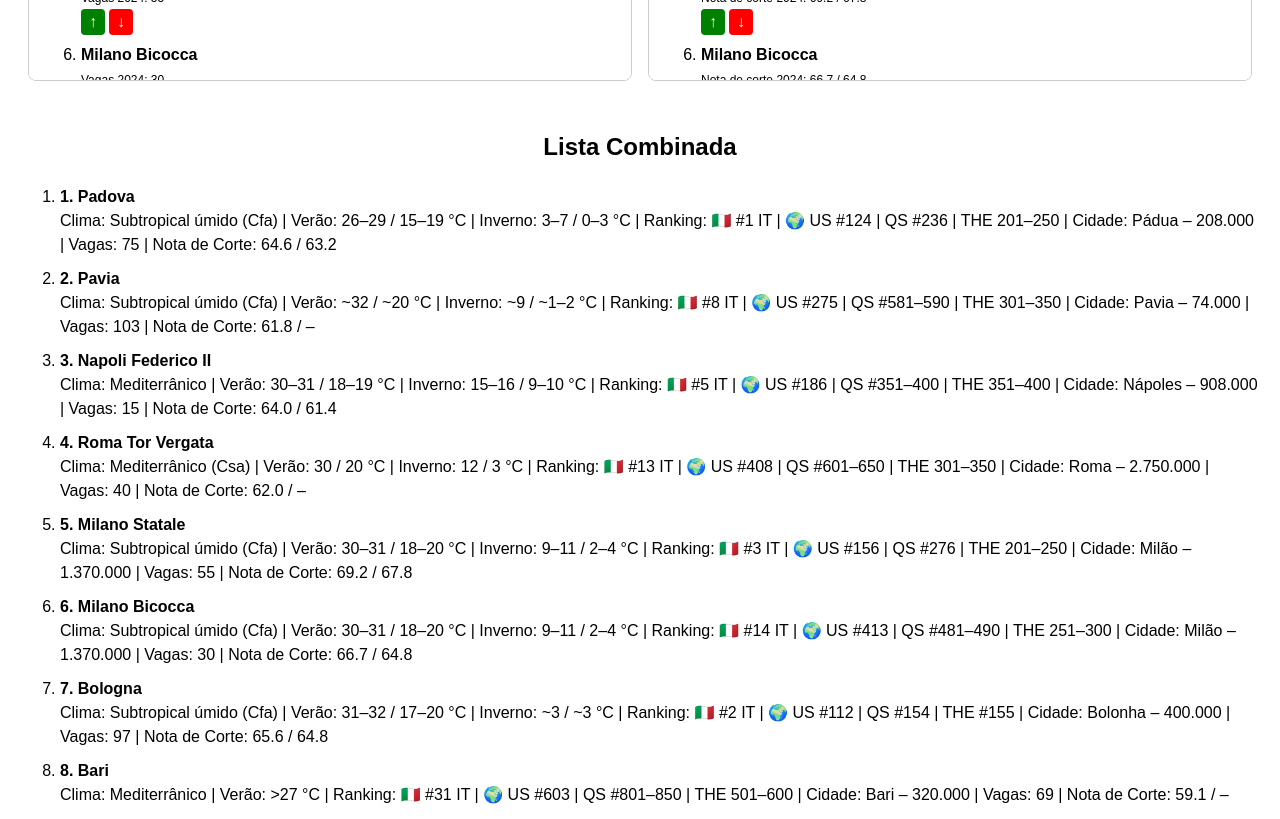
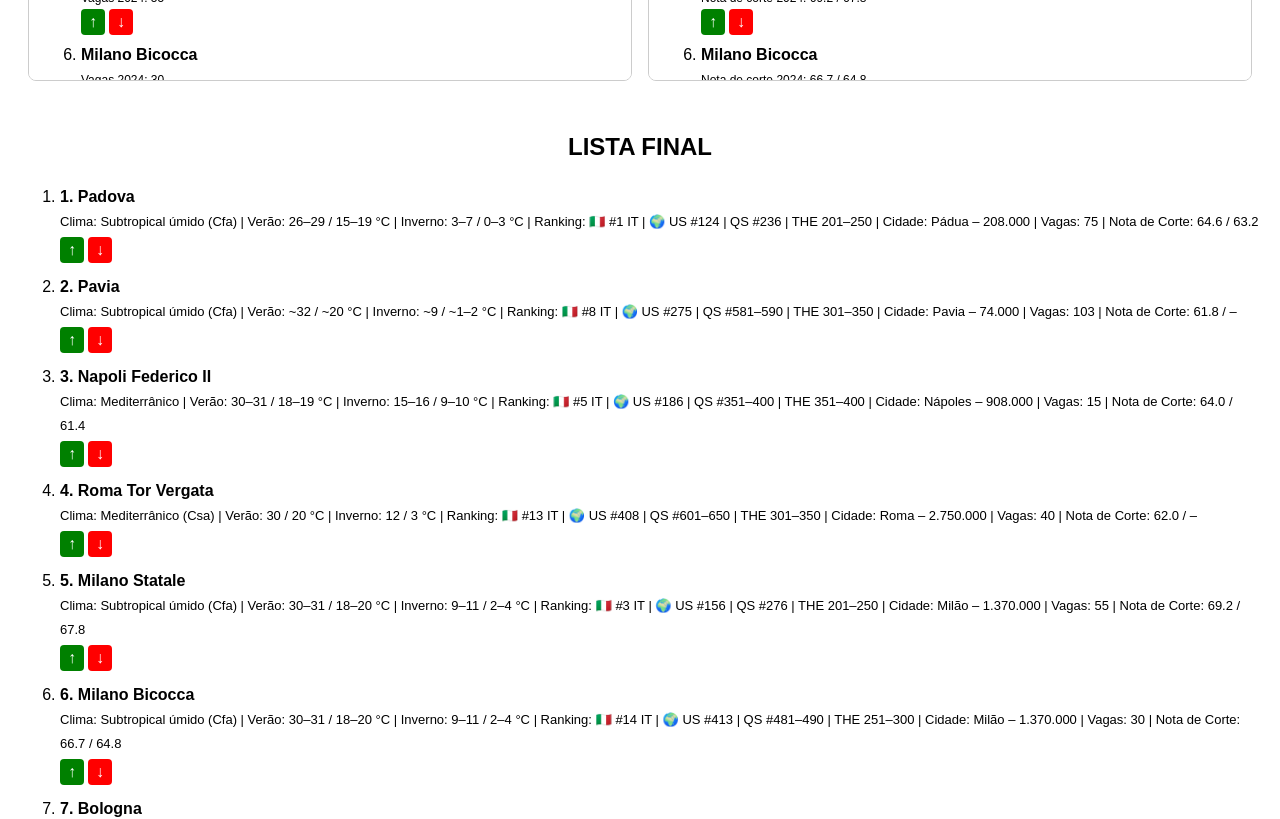
Before and after one commit to carolinessantos/choosemed, a React (Vite) app: page / in a window 1280 px wide. Shown: the part 1140-1959 px from the top of the page. Built offline with nearby package versions, Linux system fonts and the light colour scheme.

Commit message:
Update App.tsx

```diff
--- a/src/App.tsx
+++ b/src/App.tsx
@@ -92,7 +92,7 @@
   const moveDown = (index: number) => {
     if (index === list.length - 1) return;
     const newList = [...list];
-    [newList[index], newList[index + 1]] = [newList[index + 1], newList[index]];
+    [newList[index + 1], newList[index]] = [newList[index], newList[index + 1]];
     setList(newList);
   };
 
@@ -151,6 +151,20 @@
     setCombined(combinedList);
   }, [clima, ranking, cidade, vagas, notaCorte]);
 
+  const moveCombinedUp = (index: number) => {
+    if (index === 0) return;
+    const newList = [...combined];
+    [newList[index - 1], newList[index]] = [newList[index], newList[index - 1]];
+    setCombined(newList);
+  };
+
+  const moveCombinedDown = (index: number) => {
+    if (index === combined.length - 1) return;
+    const newList = [...combined];
+    [newList[index + 1], newList[index]] = [newList[index], newList[index + 1]];
+    setCombined(newList);
+  };
+
   return (
     <div style={{ backgroundColor: "white", color: "black", fontFamily: "Arial, sans-serif", padding: 20 }}>
       <h1 style={{ textAlign: "center" }}>ChooseMed</h1>
@@ -161,15 +175,23 @@
         <ListEditor title="Número de Vagas 2024" list={vagas} setList={setVagas} field="vagas2024" />
         <ListEditor title="Nota de Corte 2024" list={notaCorte} setList={setNotaCorte} field="notaCorte2024" />
       </div>
+
+      {/* LISTA FINAL */}
       <section style={{ marginTop: 40 }}>
-        <h2 style={{ textAlign: "center" }}>Lista Combinada</h2>
+        <h2 style={{ textAlign: "center", fontWeight: "bold" }}>LISTA FINAL</h2>
         <ol>
           {combined.map((uni, i) => {
             const data = getUniversityData(uni);
             return (
-              <li key={uni} style={{ marginBottom: 10 }}>
+              <li key={uni} style={{ marginBottom: 12 }}>
                 <strong>{i + 1}. {uni}</strong><br />
-                Clima: {data?.climate} | Ranking: {data?.ranking} | Cidade: {data?.citySize} | Vagas: {data?.vagas2024} | Nota de Corte: {data?.notaCorte2024}
+                <span style={{ fontSize: 13 }}>
+                  Clima: {data?.climate} | Ranking: {data?.ranking} | Cidade: {data?.citySize} | Vagas: {data?.vagas2024} | Nota de Corte: {data?.notaCorte2024}
+                </span>
+                <div style={{ marginTop: 4 }}>
+                  <button onClick={() => moveCombinedUp(i)} style={{ backgroundColor: 'green', color: 'white', border: 'none', borderRadius: 4, padding: '4px 8px', marginRight: 4, cursor: i === 0 ? 'not-allowed' : 'pointer' }} disabled={i === 0}>↑</button>
+                  <button onClick={() => moveCombinedDown(i)} style={{ backgroundColor: 'red', color: 'white', border: 'none', borderRadius: 4, padding: '4px 8px', cursor: i === combined.length - 1 ? 'not-allowed' : 'pointer' }} disabled={i === combined.length - 1}>↓</button>
+                </div>
               </li>
             );
           })}
```
